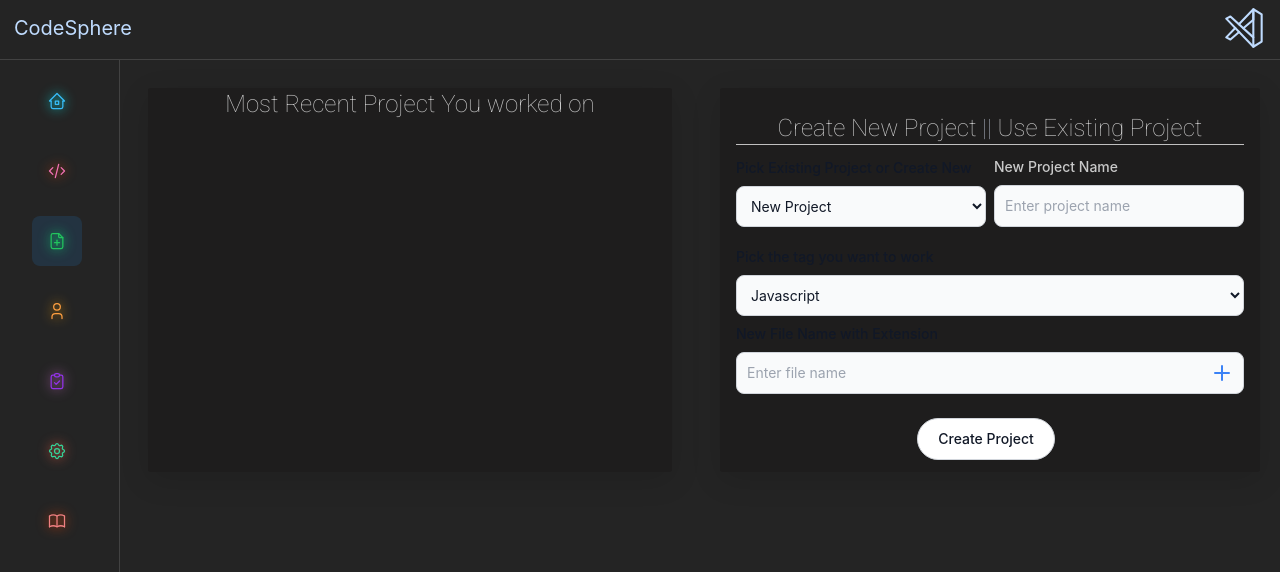
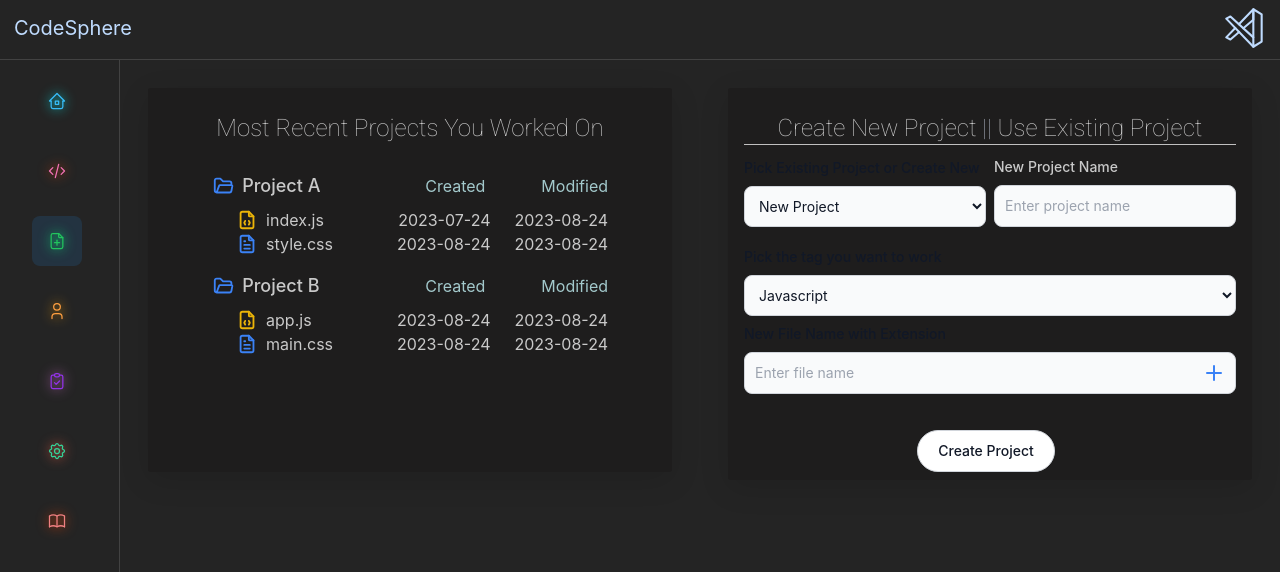
Before and after one commit to silentkiller6092/Code-Editor-Frontend, a React (Vite) app: page /workspace in a window 1280 px wide. Shown: the top 572 px of the page. Built offline with nearby package versions, Linux system fonts and the light colour scheme.

Commit message:
Project Strcuture and From creation done

```diff
--- a/src/components/FolderStrcuture.jsx
+++ b/src/components/FolderStrcuture.jsx
@@ -1,7 +1,129 @@
-import React from "react";
+import React, { useState } from "react";
+import {
+  IconFolder,
+  IconFolderOpen,
+  IconFileText,
+  IconBrandGolang,
+  IconFileCode,
+} from "@tabler/icons-react";
 
-function FolderStrcuture({ project }) {
-  return <div>FolderStrcuture</div>;
+function FolderStructure() {
+  const projects = [
+    {
+      name: "Project A",
+      tag: "javascript",
+      files: [
+        {
+          name: "index.js",
+          dateCreated: "2023-07-24",
+          dateModified: "2023-08-24",
+        },
+        {
+          name: "style.css",
+          dateCreated: "2023-08-24",
+          dateModified: "2023-08-24",
+        },
+      ],
+    },
+    {
+      name: "Project B",
+      tag: "javascript",
+      files: [
+        {
+          name: "app.js",
+          dateCreated: "2023-08-24",
+          dateModified: "2023-08-24",
+        },
+        {
+          name: "main.css",
+          dateCreated: "2023-08-24",
+          dateModified: "2023-08-24",
+        },
+      ],
+    },
+  ];
+
+  const [openFolders, setOpenFolders] = useState(
+    new Array(projects.length).fill(true)
+  );
+
+  const toggleFolder = (index) => {
+    const updatedOpenFolders = [...openFolders];
+    updatedOpenFolders[index] = !updatedOpenFolders[index];
+    setOpenFolders(updatedOpenFolders);
+  };
+
+  const getFileIcon = (file) => {
+    if (file.name.endsWith(".go"))
+      return <IconBrandGolang className="text-gray-500" />;
+    if (file.name.endsWith(".js"))
+      return <IconFileCode className="text-yellow-500" />;
+    if (file.name.endsWith(".css"))
+      return <IconFileText className="text-blue-500" />;
+    return <IconFileText className="text-gray-500" />;
+  };
+
+  return (
+    <div>
+      <div className="bg-[#1e1c1cdb] px-12 text-center shadow-[0_8px_30px_rgb(0,0,0,0.12)] rounded-sm relative min-h-96">
+        <h1 className="title-font sm:text-2xl text-xl mb-3 fontChange pt-6">
+          Most Recent Projects You Worked On
+        </h1>
+
+        <div className="p-4">
+          {projects.map((project, index) => (
+            <div key={index} className="mb-4">
+              {/* Project Folder */}
+              <div
+                className="flex items-center space-x-2 cursor-pointer"
+                onClick={() => toggleFolder(index)}
+              >
+                {openFolders[index] ? (
+                  <IconFolderOpen className="text-blue-500" />
+                ) : (
+                  <IconFolder className="text-blue-500" />
+                )}
+                <div className="flex justify-between  items-center w-full">
+                  <span className="font-medium text-lg">{project.name}</span>
+                  <div className="text-right">
+                    <div className="flex gap-14">
+                      <span className="block text-[#a3c9cc]">Created</span>
+                      <span className="block text-[#a3c9cc]">Modified</span>
+                    </div>
+                  </div>
+                </div>
+              </div>
+
+              {openFolders[index] && (
+                <div className="ml-6 mt-2">
+                  {/* Files inside the folder */}
+                  {project.files.map((file, fileIndex) => (
+                    <div
+                      key={fileIndex}
+                      className="flex items-center space-x-2"
+                    >
+                      {getFileIcon(file)}
+                      <div className="flex justify-between items-center w-full">
+                        <span>{file.name}</span>
+                        <div className="text-right">
+                          <div className="flex">
+                            <span className="block mr-6">
+                              {file.dateCreated}
+                            </span>
+                            <span className="block">{file.dateModified}</span>
+                          </div>
+                        </div>
+                      </div>
+                    </div>
+                  ))}
+                </div>
+              )}
+            </div>
+          ))}
+        </div>
+      </div>
+    </div>
+  );
 }
 
-export default FolderStrcuture;
+export default FolderStructure;
--- a/src/components/UseExistingProject.jsx
+++ b/src/components/UseExistingProject.jsx
@@ -7,18 +7,55 @@ function UseExistingProject() {
   const [projectDetails, setProjectDetails] = useState({
     projectName: "",
     tag: "javascript",
-    files: [],
+    files: [
+      {
+        name: "",
+        dateCreated: "",
+        dateModified: "",
+      },
+    ],
   });
 
   const [fileName, setFileName] = useState("");
   const [optionEnabled, setOptionEnabled] = useState(false);
   const [updatedProject, setUpdatedProject] = useState(null);
   const [existingProjects, setExistingProjects] = useState([
-    { name: "Project A", tag: "javascript", files: ["index.js", "style.css"] },
-    { name: "Project B", tag: "javascript", files: ["app.js", "main.css"] },
+    {
+      name: "Project A",
+      tag: "javascript",
+      files: [
+        {
+          name: "index.js",
+          dateCreated: "2023-07-24",
+          dateModified: "2023-08-24",
+        },
+        {
+          name: "style.css",
+          dateCreated: "2023-08-24",
+          dateModified: "2023-08-24",
+        },
+      ],
+    },
+    {
+      name: "Project B",
+      tag: "javascript",
+      files: [
+        {
+          name: "app.js",
+          dateCreated: "2023-08-24",
+          dateModified: "2023-08-24",
+        },
+        {
+          name: "main.css",
+          dateCreated: "2023-08-24",
+          dateModified: "2023-08-24",
+        },
+      ],
+    },
   ]);
 
   const createProject = () => {
+    const currentDate = new Date().toISOString().split("T")[0]; // Get current date in YYYY-MM-DD format
     let updatedProjects = [];
 
     if (optionEnabled) {
@@ -28,7 +65,11 @@ function UseExistingProject() {
           const updatedProject = {
             ...project,
             tag: projectDetails.tag, // Use the updated tag
-            files: [...project.files, ...projectDetails.files],
+            files: project.files.map((file) =>
+              file.name === projectDetails.files.name
+                ? { ...file, dateModified: currentDate }
+                : file
+            ),
           };
           setUpdatedProject(updatedProject); // Set the updated project for later use
           return updatedProject;
@@ -39,7 +80,11 @@ function UseExistingProject() {
       const newProject = {
         name: projectDetails.projectName,
         tag: projectDetails.tag,
-        files: [...projectDetails.files],
+        files: projectDetails.files.map((file) => ({
+          ...file,
+          dateCreated: currentDate,
+          dateModified: currentDate,
+        })),
       };
       updatedProjects = [...existingProjects, newProject];
       setUpdatedProject(newProject); // Set the new project for later use
@@ -60,7 +105,13 @@ function UseExistingProject() {
       setProjectDetails((prev) => ({
         ...prev,
         projectName: "", // Reset project name
-        files: [], // Reset files array
+        files: [
+          {
+            name: "",
+            dateCreated: "",
+            dateModified: "",
+          },
+        ], // Reset files array
       }));
     } else {
       setOptionEnabled(true);
@@ -78,13 +129,21 @@ function UseExistingProject() {
   };
 
   const handleAddFile = () => {
+    const currentDate = new Date().toISOString().split("T")[0];
     if (fileName.trim()) {
       if (optionEnabled) {
         // Update existingProjects and projectDetails
         setExistingProjects((prevProjects) => {
           return prevProjects.map((project) => {
             if (project.name === projectDetails.projectName) {
-              const updatedFiles = [...project.files, fileName];
+              const updatedFiles = [
+                ...project.files,
+                {
+                  name: fileName,
+                  dateCreated: currentDate,
+                  dateModified: currentDate,
+                },
+              ];
               setProjectDetails((prevDetails) => ({
                 ...prevDetails,
                 files: updatedFiles,
@@ -95,18 +154,24 @@ function UseExistingProject() {
           });
         });
       } else {
-        // Add the file to the projectDetails as a string
+        // Add the file to the projectDetails as an object with dates
         setProjectDetails((prev) => ({
           ...prev,
-          files: [...prev.files, fileName],
+          files: [
+            ...prev.files,
+            {
+              name: fileName,
+              dateCreated: currentDate,
+              dateModified: currentDate,
+            },
+          ],
         }));
       }
       setFileName("");
     }
   };
-
   return (
-    <div className="bg-[#1e1c1cdb] px-4 text-center shadow-[0_8px_30px_rgb(0,0,0,0.12)] rounded-sm relative min-h-96">
+    <div className="bg-[#1e1c1cdb] px-4 mx-2 text-center shadow-[0_8px_30px_rgb(0,0,0,0.12)] rounded-sm relative min-h-96 max-h-[500px] overflow-y-auto">
       <h1
         className="title-font sm:text-2xl text-[18px]  mb-3 pt-6 fontChange"
         style={{ borderBottom: "0.1px solid #C0C0C0" }}
@@ -145,18 +210,18 @@ function UseExistingProject() {
             {optionEnabled ? (
               <div>
                 <label
-                  htmlFor="project-files" // Changed id for clarity
+                  htmlFor="project-files"
                   className="block mb-2 text-sm sm:text-[12px] xl:text-[14px] text-left font-medium dark:text-[#bcbbbb]"
                 >
                   Project Files
                 </label>
                 <select
-                  id="project-files" // Changed id for clarity
+                  id="project-files"
                   className="bg-gray-50 border cursor-pointer border-gray-300 text-gray-900 text-sm rounded-lg focus:ring-blue-500 focus:border-blue-500 block w-full p-2.5 dark:bg-[rgba(30,30,30,255)] dark:border-gray-600 dark:placeholder-gray-400 dark:text-[#c0cee7] dark:focus:ring-blue-500 dark:focus:border-blue-500 scroll-smooth"
                 >
                   {projectDetails.files.map((file, index) => (
                     <option key={index} value={file}>
-                      {file}
+                      {file.name}
                     </option>
                   ))}
                 </select>
@@ -253,7 +318,7 @@ function UseExistingProject() {
             <div className="w-full">
               <ul className="mt-3 flex flex-wrap gap-2 text-left dark:text-[#bcbbbb] text-sm sm:text-[12px] xl:text-[14px]">
                 {projectDetails.files.map((file, index) => (
-                  <li key={index}>{file}</li>
+                  <li key={index}>{file.name}</li>
                 ))}
               </ul>
             </div>
@@ -264,7 +329,7 @@ function UseExistingProject() {
           <button
             type="button"
             onClick={createProject}
-            class="text-gray-900 bg-white border border-gray-300 focus:outline-none hover:bg-gray-100 focus:ring-4 focus:ring-gray-100 font-medium rounded-full text-sm px-5 py-2.5 me-2 mb-2 dark:bg-gray-800 dark:text-white dark:border-gray-600 dark:hover:bg-gray-700 dark:hover:border-gray-600 dark:focus:ring-gray-700"
+            className="text-gray-900 bg-white border border-gray-300 focus:outline-none hover:bg-gray-100 focus:ring-4 focus:ring-gray-100 font-medium rounded-full text-sm px-5 py-2.5 me-2 mb-2 dark:bg-gray-800 dark:text-white dark:border-gray-600 dark:hover:bg-gray-700 dark:hover:border-gray-600 dark:focus:ring-gray-700"
           >
             {" "}
             {optionEnabled ? "Update Project" : "Create Project"}
--- a/src/components/WorkSpace.jsx
+++ b/src/components/WorkSpace.jsx
@@ -3,16 +3,13 @@ import "@fontsource/roboto/100.css";
 import "/src/App.css";
 
 import UseExistingProject from "./UseExistingProject";
+import FolderStrcuture from "./FolderStrcuture";
 
 function WorkSpace() {
   return (
     <div className="container relative z-10 lg:px-5 mt-3 px-2 mx-auto grid sm:grid-cols-2 grid-cols-1 md:gap-10">
       <div className="h-full py-4 px-2 sm:w-full">
-        <div className="bg-[#1e1c1cdb] px-12 text-center shadow-[0_8px_30px_rgb(0,0,0,0.12)] rounded-sm relative min-h-96">
-          <h1 className="title-font sm:text-2xl text-xl mb-3 fontChange">
-            Most Recent Project You worked on
-          </h1>
-        </div>
+        <FolderStrcuture />
       </div>
 
       <div className="h-full py-4 sm:w-full">
```
Also changed, not shown: Folder Struture.json (deleted, +0 -17 lines).
